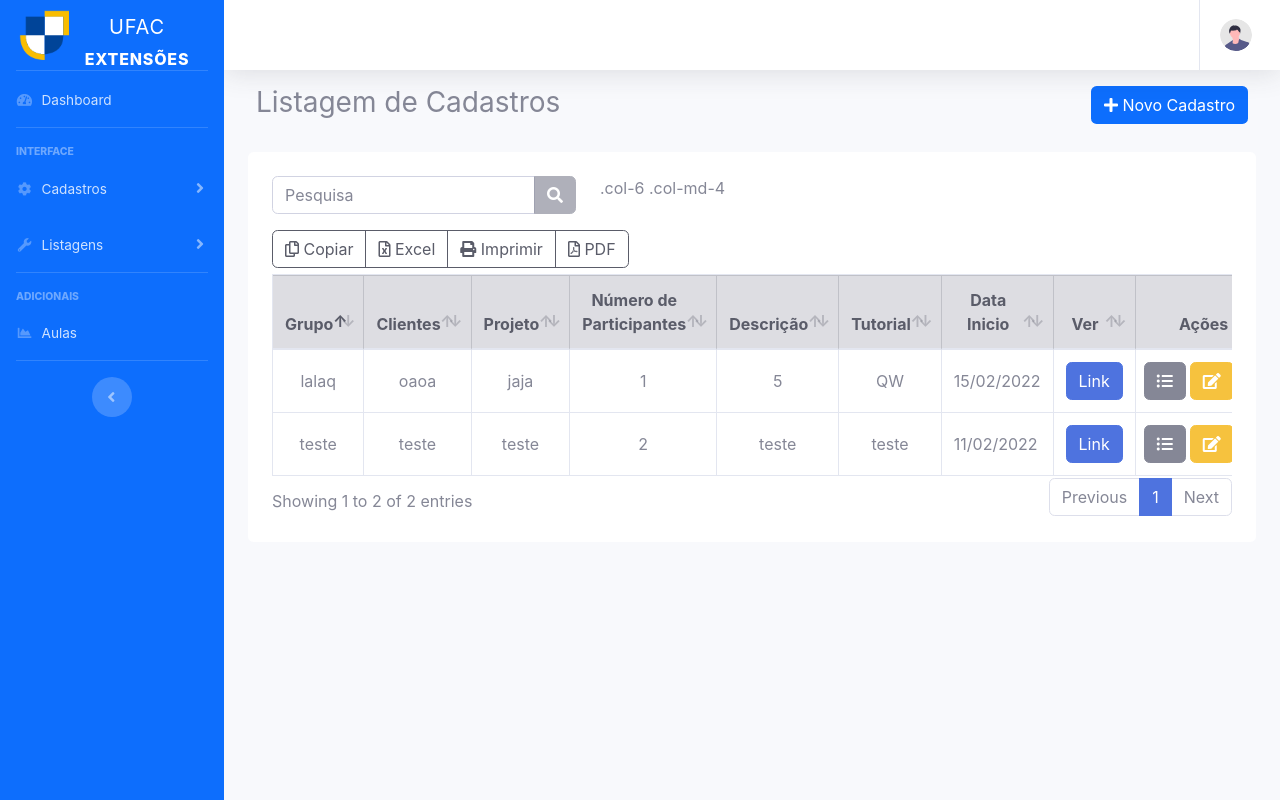
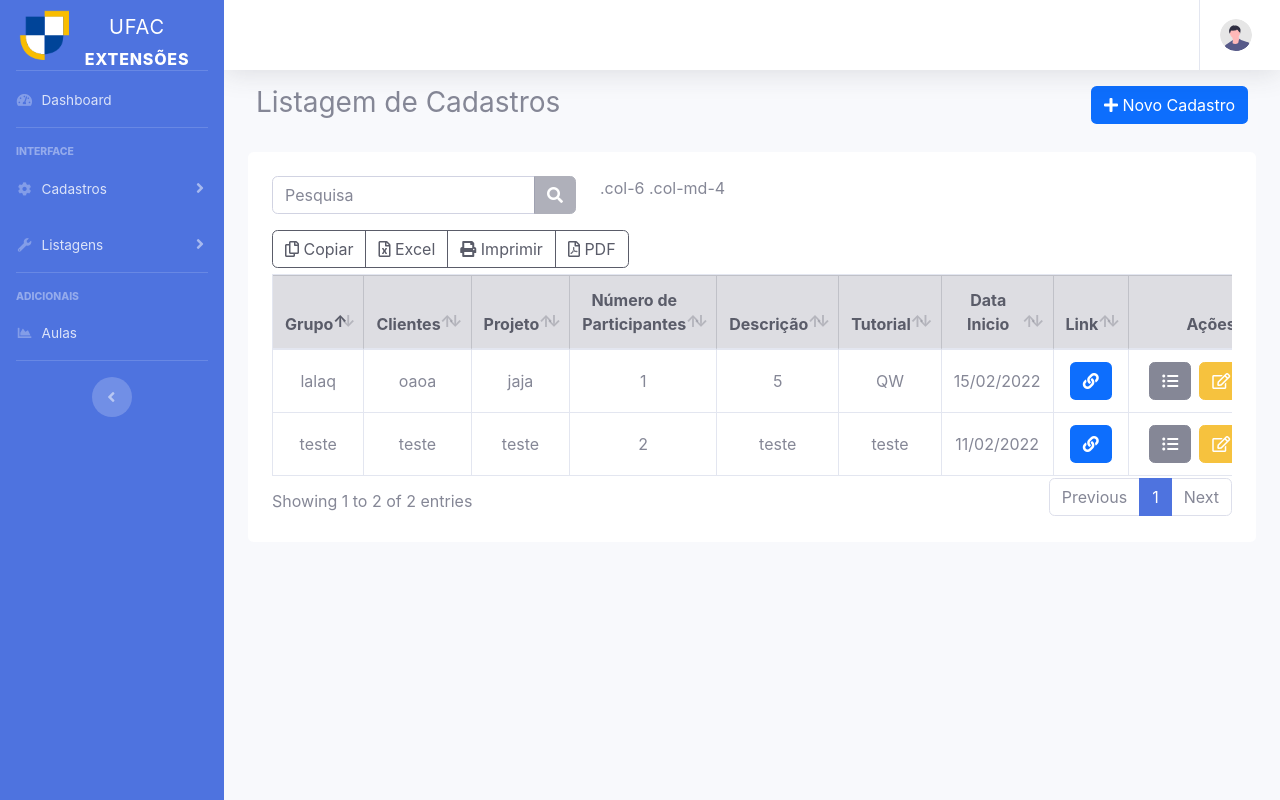
Before and after one commit to Gabri3lBatista/Projeto-Extensoes, a Django app: page /projetos/listagem/ in a window 1280 px wide. Run offline with Django 4.2, Linux system fonts and the light colour scheme; data comes from the database, SQL or seed files in the repository; both versions use the stored data as it was after the commit; lists and menus that the app fills with data are empty; some libraries are stand-ins or nearby versions.

Commit message:
novas atualizaçoes

```diff
--- a/projeto/apps/projetos/models.py
+++ b/projeto/apps/projetos/models.py
@@ -6,10 +6,10 @@ class Grupos(models.Model):
     cliente = models.CharField('Nome do Cliente', max_length=200)
     n_de_part = models.DecimalField('Número de Participantes', max_digits=100, decimal_places=0)
     descricao = models.CharField('Descrição do Projeto', max_length=200)
-    ver = models.CharField('ver', max_length=200)
+    ver = models.CharField('Link de Visualização', max_length=200)
     status = models.CharField('status', max_length=200)
-    dataIni = models.DateField('Data Inicio', blank=True)
-    dataFim = models.DateField('Data Fim',blank=True)
+    dataIni = models.DateField('Data Inicio')
+    dataFim = models.DateField('Data Fim')
     tutorial = models.CharField('tutorial', max_length=200)
 
     def __str__(self):
--- a/projeto/apps/projetos/views.py
+++ b/projeto/apps/projetos/views.py
@@ -1,5 +1,5 @@
 from django.shortcuts import render
-
+from django.http import HttpResponseRedirect
 from django.views.generic.edit import CreateView, UpdateView, DeleteView
 from django.views.generic.list import ListView
 from .models import Grupos
--- a/projeto/apps/usuario/urls.py
+++ b/projeto/apps/usuario/urls.py
@@ -10,4 +10,5 @@ urlpatterns = [
     path('', login, name='login'),
     path('logout', logout, name='logout'),
     path('Cadastrar_Aluno', AlunosCad.as_view(), name='Cadastrar_Aluno'),
+
 ]
--- a/projeto/apps/usuario/views.py
+++ b/projeto/apps/usuario/views.py
@@ -14,7 +14,6 @@ def verificacao(request):
            return True
     except:
         return False
-
 
 def login(request):
 
@@ -43,6 +42,7 @@ def login(request):
     return TemplateResponse(request, template_name, locals())
 
 
+
 def logout(request):
     try:
         del request.session['email']
@@ -52,6 +52,7 @@ def logout(request):
         pass
 
     return HttpResponseRedirect('/')
+
 
 
 class AlunosCad(CreateView):
--- a/projeto/static/js/js/scripts.js
+++ b/projeto/static/js/js/scripts.js
@@ -1,19 +1,16 @@
 
 $(document).ready(function(){
 
+   $('.form-group').addClass('col-md-4');
+   $('#div_id_tutorial').addClass('col-md-12');
+   $('.asteriskField').css('color', 'red')
+   $('label').css('color', 'black')
+   $('#id_dataIni, #id_dataFim').attr('type', 'date');
+  $('#div_id_observacao').addClass('col-md-8');
+
+
 
     //Carregar os Formulários
-    $('#div_id_grupo').addClass('col-md-4');
-    $('#div_id_projeto').addClass('col-md-4');
-    $('#div_id_cliente').addClass('col-md-4');
-    $('#div_id_n_de_part').addClass('col-md-4');
-    $('#div_id_descricao').addClass('col-md-4');
-    $('#div_id_tutorial').addClass('col-md-12');
-    $('#div_id_ver').addClass('col-md-4');
-    $('#div_id_status').addClass('col-md-4');
-    $('#div_id_dataIni').addClass('col-md-4');
-    $('#div_id_dataFim').addClass('col-md-4');
-    $('span:contains("*")').css('color', 'red');
 
     var table = $('#dataListagens').DataTable({
         lengthChange: false,
--- a/projeto/templates/partials/menu-lateral.html
+++ b/projeto/templates/partials/menu-lateral.html
@@ -1,5 +1,5 @@
 {% load static %}
-<ul class="navbar-nav sidebar sidebar-dark accordion" id="accordionSidebar" style="background:#0d6efd;" >
+<ul class="navbar-nav sidebar bg-primary sidebar-dark accordion" id="accordionSidebar" >
 
     <!-- Sidebar - Brand -->
     <a class="sidebar-brand d-flex align-items-center justify-content-center" href="">
--- a/projeto/templates/projetos/listagem_projeto.html
+++ b/projeto/templates/projetos/listagem_projeto.html
@@ -32,7 +32,7 @@
                 <div class="col-6 col-md-4">.col-6 .col-md-4</div>
               </div>
 
-            <table class="table table-bordered table-hover align-middle" id="dataListagens" width="100%" cellspacing="0">
+            <table class="table table-bordered align-middle" id="dataListagens" width="100%" cellspacing="0">
 
                 <thead class="" >
                     <tr class="table-secondary text-dark">
@@ -43,7 +43,7 @@
                         <th class="text-center">Descrição</th>
                         <th class="text-center">Tutorial</th>
                         <th class="text-center">Data Inicio</th>
-                        <th class="text-center">Ver</th>
+                        <th class="text-center">Link</th>
                         <th class="text-center">Ações</th>
 
                     </tr>
@@ -57,36 +57,41 @@
                             <td class="text-center align-middle">{{ item.n_de_part }}</td>
                             <td class="text-center align-middle">{{ item.descricao }}</td>
                             <td class="text-center align-middle">{{ item.tutorial }}</td>
-                            <td class="align-middle">
+                            <td class=" text-center align-middle">
                                 {{ item.dataIni|date:"d/m/Y"|default:"----" }} <br>
                             </td>
                             <td class="text-center align-middle" >
-                                <a href="{{ item.ver }}" class="btn btn-primary b" >
-                                    Link
+                                <a href="{{ item.ver }}" class="btn text-white" style="background:#0d6efd;" >
+                                    <i class="fas fa-link"></i>
                                 </a>
                             </td>
-                            <td class="text-center  p-2 align-middle">
+                              <td>
+                                <div class="d-flex justify-content-around">
+                                    <div class="mx-2">
+                                        <span data-toggle="tooltip" data-placement="top" title="Sobre">
+                                            <a href="#" class="element btn btn-secondary" >
+                                                <i class="fas fa-list-ul" ></i>
+                                            </a>
+                                        </span>
+                                    </div>
 
-                                <div class="d-flex flex-row bd-highlight">
-                                    <div class=" pr-1 bd-highlight">
-                                        <a href="#" class="element btn btn-secondary" data-toggle="tooltip" data-placement="top" title="Sobre">
-                                            <i class="fas fa-list-ul " ></i>
-                                        </a>
+                                    <div class="mx-auto">
+                                        <span data-toggle="tooltip" data-placement="top" title="Editar">
+                                            <a href="{% url 'projetos:update' item.pk %}" class=" element btn btn-warning fas fa-edit" >
+                                            </a>
+                                        </span>
                                     </div>
-                                    <div class=" pr-1 bd-highlight">
-                                        <a href="{% url 'projetos:update' item.pk %}" class=" element btn btn-warning" data-toggle="tooltip" data-placement="top" title="Editar">
-                                            <i class="fas fa-edit"></i>
-                                        </a>
+
+                                    <div class="mx-2">
+                                        <button  class=" btn text-white" data-toggle="tooltip" data-placement="top" title="Editar" style="background:#dc3545;">
+                                            <i class="fas fa-trash-alt"></i>
+                                        </button>
                                     </div>
-                                    <div class=" pr-1 bd-highlight">
-                                        <a href="">
-                                            <button  class=" btn btn-danger">
-                                                <i class="fa fa-trash " aria-hidden="true"></i>
-                                            </button>
-                                        </a>
-                                    </div>
+
                                 </div>
                             </td>
+
+
                         </tr>
 
                     {% empty %}
```
Also changed, not shown: projeto/templates/projetos/cadastro_projeto.html (+5 -5 lines), projeto/templates/usuario/cadastro_aluno.html (+5 -5 lines), projeto/db.sqlite3 (added).
